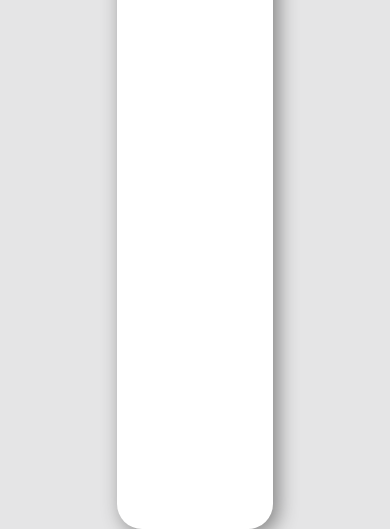
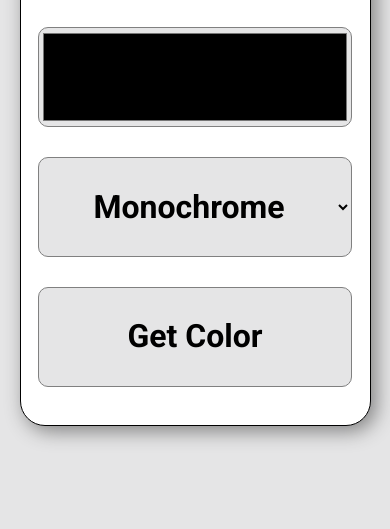
Before and after one commit to theGreatKyle1994/color-scheme-generator, a plain HTML site: page index.html in a window 390 px wide. Shown: the part 391-920 px from the top of the page. After the commit the page ends 844 px from the top, so only its background shows below. Drawn offline with nearby package versions, Linux system fonts and the light colour scheme.

Commit message:
updated for mobile viewing | added try/catch and reformat for api call

```diff
--- a/index.css
+++ b/index.css
@@ -1,17 +1,22 @@
+* {
+  box-sizing: border-box;
+}
+
 html,
 body {
   display: flex;
   justify-content: center;
+  align-items: flex-start;
   margin: 0;
   padding: 0;
   font-family: "Roboto", sans-serif;
   height: 100vh;
-  width: 100vw;
+  width: 100%;
   font-size: 1em;
 }
 
 body {
-  background-color: #E5E5E6;
+  background-color: #e5e5e6;
 }
 
 #container {
@@ -25,6 +30,7 @@ body {
   border-radius: 25px;
   margin-top: 100px;
   padding: 10px 0;
+  border: 1px solid black;
 }
 
 #form {
@@ -41,7 +47,7 @@ body {
   height: 40px;
   width: 30%;
   font-weight: 600;
-  background-color: #E5E5E6;
+  background-color: #e5e5e6;
   border-radius: 10px;
   border: 1px solid gray;
   cursor: pointer;
@@ -71,3 +77,27 @@ body {
   width: 100%;
   height: 100%;
 }
+
+@media (max-width: 1250px) {
+  body {
+    font-size: 2em;
+  }
+  #container {
+    width: 90%;
+    height: 85%;
+  }
+  #form {
+    flex-direction: column;
+    align-items: center;
+  }
+  #colorPallet,
+  #colorPick,
+  #form button {
+    width: 90%;
+    height: 100px;
+    text-align: center;
+  }
+  #colorOutputText {
+    height: 200px;
+  }
+}
--- a/index.html
+++ b/index.html
@@ -14,7 +14,7 @@
   </head>
 
   <body>
-    <div id="container">
+    <main id="container">
       <h1>Color Scheme Generator</h1>
       <form id="form">
         <input type="color" id="colorPick" />
@@ -28,21 +28,21 @@
         </select>
         <button>Get Color</button>
       </form>
-      <div id="colorOutput">
+      <section id="colorOutput">
         <div class="c0"></div>
         <div class="c1"></div>
         <div class="c2"></div>
         <div class="c3"></div>
         <div class="c4"></div>
-      </div>
-      <div id="colorOutputText">
+      </section>
+      <section id="colorOutputText">
         <div class="c0text"></div>
         <div class="c1text"></div>
         <div class="c2text"></div>
         <div class="c3text"></div>
         <div class="c4text"></div>
-      </div>
-    </div>
+      </section>
+    </main>
     <script src="index.js"></script>
   </body>
 </html>
--- a/index.js
+++ b/index.js
@@ -13,19 +13,24 @@ for (let i = 0; i < 5; i++) {
 
 let selectedId = "monochrome";
 
-form.addEventListener("submit", (e) => {
+form.addEventListener("submit", async (e) => {
   let rawColor = pickedColor.value.slice(1);
+
   e.preventDefault();
-  fetch(
-    `https://www.thecolorapi.com/scheme?hex=${rawColor}&mode=${selectedId}&count=5`
-  )
-    .then((res) => res.json())
-    .then((data) => {
-      for (let i = 0; i < colorArr.length; i++) {
-        colorArr[i].style.backgroundColor = data.colors[i].hex.value;
-        colorTextArr[i].innerText = data.colors[i].hex.value;
-      }
-    });
+
+  try {
+    const response = await fetch(
+      `https://www.thecolorapi.com/scheme?hex=${rawColor}&mode=${selectedId}&count=5`
+    );
+    const data = await response.json();
+
+    for (let i = 0; i < colorArr.length; i++) {
+      colorArr[i].style.backgroundColor = data.colors[i].hex.value;
+      colorTextArr[i].innerText = data.colors[i].hex.value;
+    }
+  } catch (error) {
+    console.log(error, "Color Api Not Reachable...");
+  }
 });
 
 selectedColor.addEventListener("change", () => {
```
